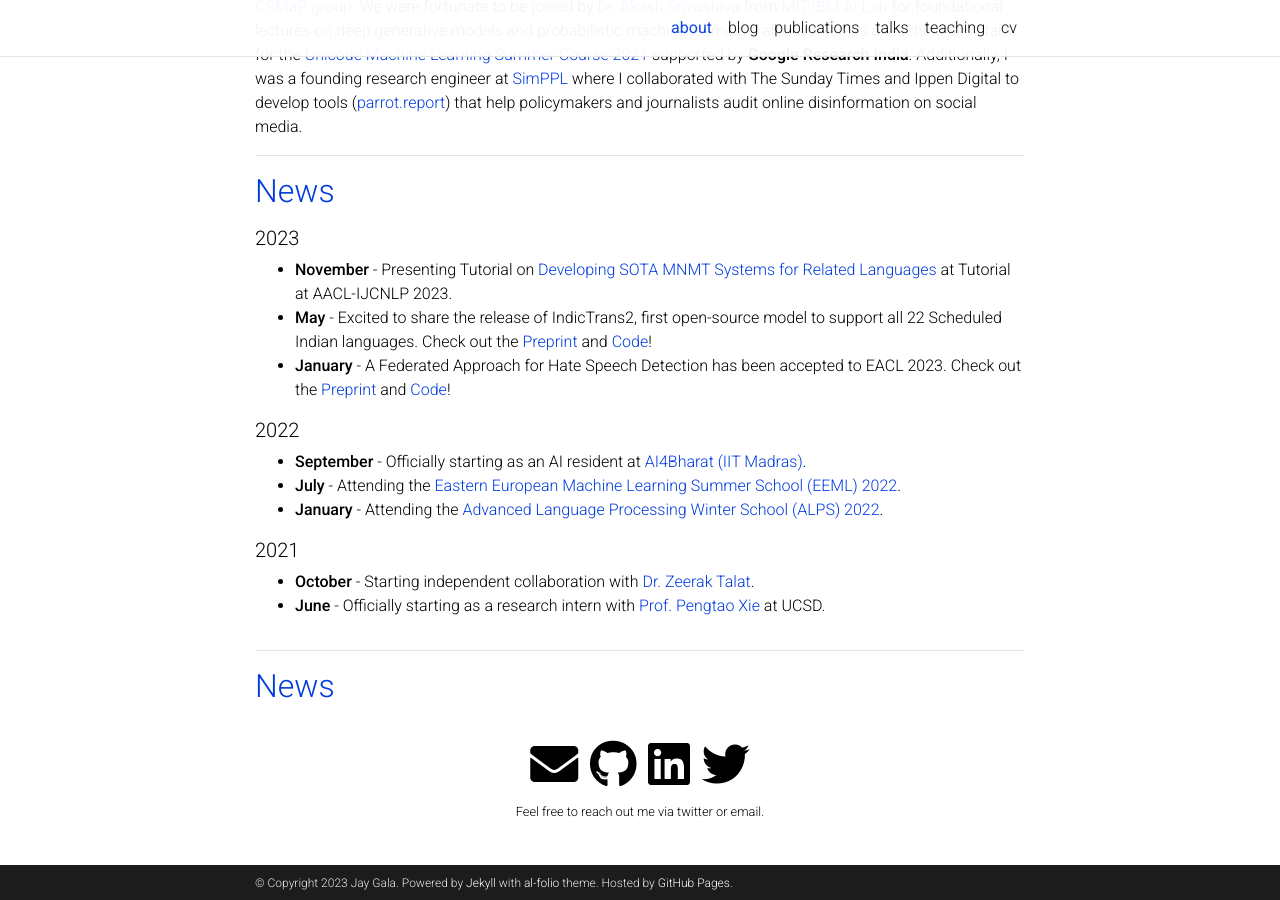
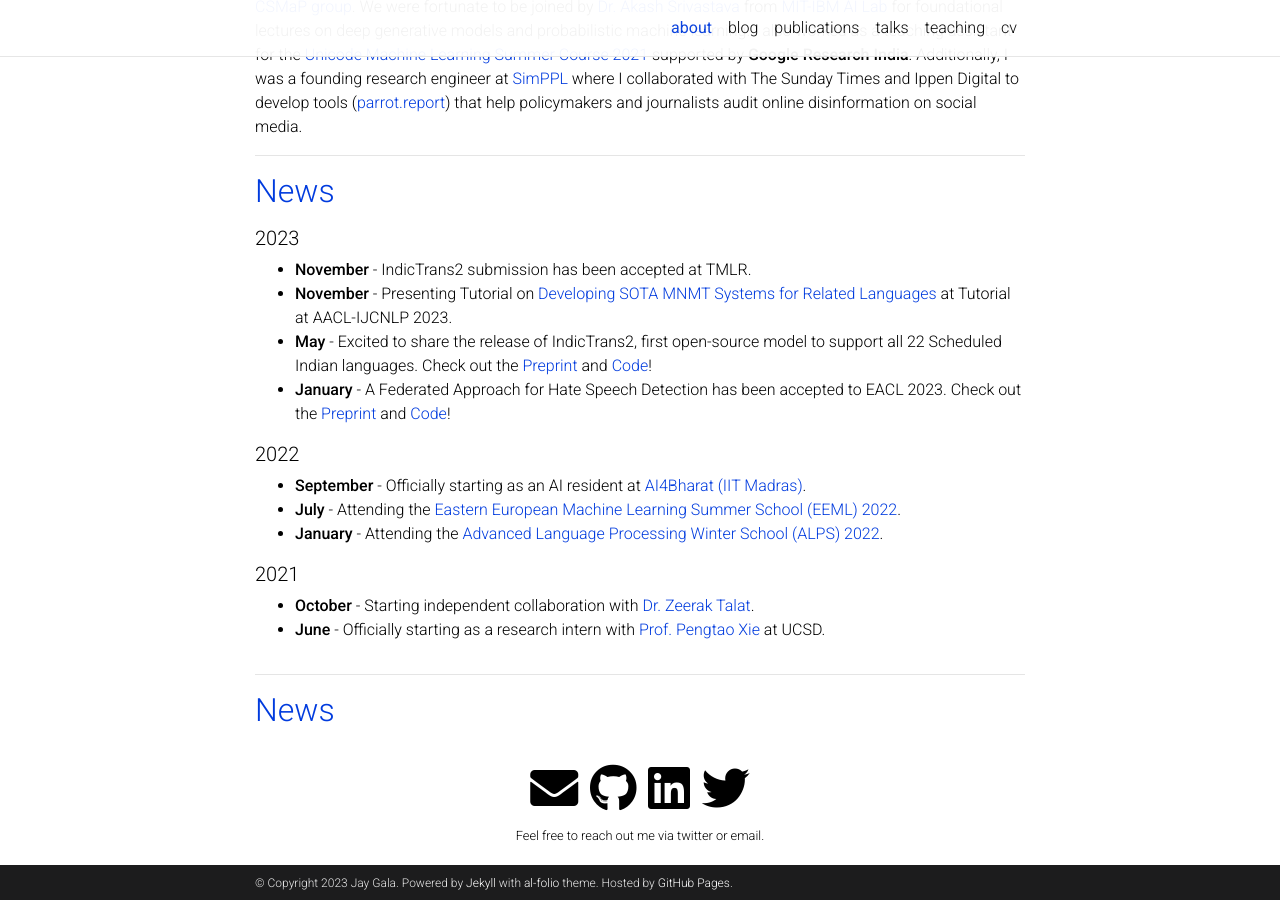
Before and after one commit to prajdabre/prajdabre.github.io, a Jekyll site: the page built from _pages/about.md, in a window 1280 px wide and 900 px high, scrolled down 765 px. Built offline with Jekyll 4.4.1, drawn with Linux system fonts in a browser that asks for light colours; full-size pictures stand in for the smaller copies a plugin makes; comment, search, counter and statistics services are not loaded; a style sheet for code colours, icons or effects is not loaded.

Commit message:
update cv and announcement

```diff
--- a/_pages/about.md
+++ b/_pages/about.md
@@ -33,6 +33,7 @@ I co-founded the research division of Unicode (a.k.a. [Unicode Research](https:/
 
 ##### 2023
 
+- **November** - IndicTrans2 submission has been accepted at TMLR.
 - **November** - Presenting Tutorial on [Developing SOTA MNMT Systems for Related Languages](http://www.afnlp.org/conferences/ijcnlp2023/wp/program/accepted-tutorials/) at Tutorial at AACL-IJCNLP 2023.
 - **May** - Excited to share the release of IndicTrans2, first open-source model to support all 22 Scheduled Indian languages. Check out the [Preprint](https://arxiv.org/abs/2305.16307) and [Code](https://github.com/AI4Bharat/IndicTrans2)!
 - **January** - A Federated Approach for Hate Speech Detection has been accepted to EACL 2023. Check out the [Preprint](https://arxiv.org/abs/2302.09243) and [Code](https://github.com/jaygala24/fed-hate-speech)!
```
Also changed, not shown: 1 other file.
